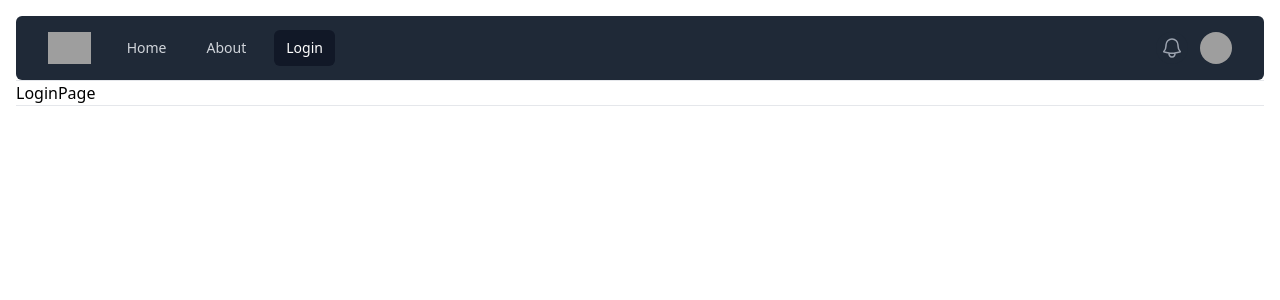
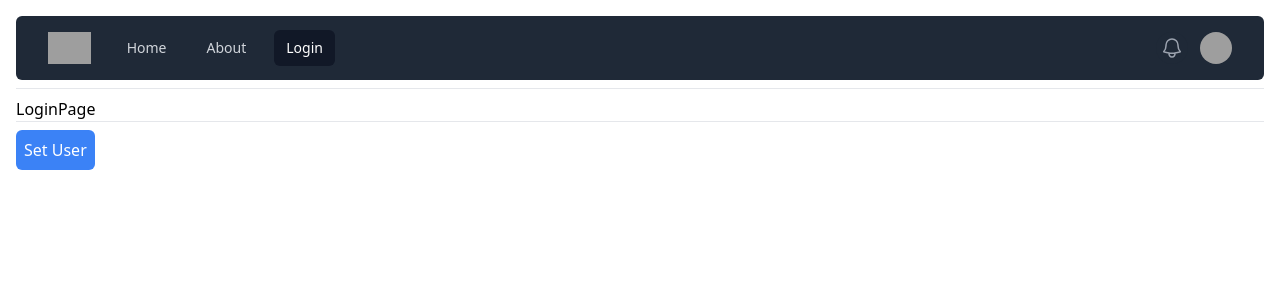
Before and after one commit to CristianRP/hooks-app, a React (Vite) app: page /login in a window 1280 px wide. Shown: the top 300 px of the page. Built offline with nearby package versions, Linux system fonts and the light colour scheme; grey boxes are pictures that could not be loaded.

Commit message:
feat: Add UserContext and UserProvider to show case the use of useContext hook and the createContext and how to get it in different components

```diff
--- a/src/09-useContext/HomePage.tsx
+++ b/src/09-useContext/HomePage.tsx
@@ -1,9 +1,14 @@
+import { useContext } from 'react';
+import { UserContext } from './context/UserContext';
 
 export const HomePage = () => {
+  const { user } = useContext( UserContext );
+
   return (
     <>
-      <h1>HomePage</h1>
+      <h1>HomePage <small>{ user?.name }</small></h1>
       <hr />
+      <pre>{ JSON.stringify(user, null, 3) }</pre>
     </>
   )
 }
--- a/src/09-useContext/LoginPage.tsx
+++ b/src/09-useContext/LoginPage.tsx
@@ -1,9 +1,28 @@
+import { useContext } from 'react'
+import { UserContext } from './context/UserContext';
 
 export const LoginPage = () => {
+
+  const { user, setUser } = useContext( UserContext );
+
+  console.log(user);
+
+
   return (
     <>
       <h1>LoginPage</h1>
       <hr />
+      <pre>{ JSON.stringify(user, null, 3) }</pre>
+
+      <button
+        className='bg-blue-500 rounded-md p-2 text-white mt-2'
+        onClick={() => setUser({
+          id: 123,
+          name: 'Cristian Ramirez',
+          email: 'cristian@gmail.com',
+        })}>
+        Set User
+      </button>
     </>
   )
 }
--- a/src/09-useContext/MainApp.tsx
+++ b/src/09-useContext/MainApp.tsx
@@ -1,11 +1,12 @@
 import { Navigate, Route, Routes } from 'react-router-dom'
 import { AboutPage, HomePage, LoginPage, Navbar } from '.'
+import { UserProvider } from './context/UserProvider'
 
 export const MainApp = () => {
   return (
-    <>
+    <UserProvider>
       <Navbar />
-      <hr />
+      <hr className='mt-2 mb-2' />
 
       <Routes>
         <Route path="/" element={ <HomePage /> } />
@@ -15,6 +16,6 @@ export const MainApp = () => {
         {/* <Route path="/*" element={ <LoginPage /> } /> wildcard to redirect if route doesn't exists or just redirect like below*/}
         <Route path='/*' element={ <Navigate to='/about' /> } />
       </Routes>
-    </>
+    </UserProvider>
   )
 }
--- /dev/null
+++ b/src/09-useContext/context/UserContext.tsx
@@ -0,0 +1,14 @@
+import { Dispatch, SetStateAction, createContext } from 'react';
+
+export type User = {
+  id?: number;
+  name?: string;
+  email?: string;
+}
+
+export type UserContextValue = {
+  user: User | undefined;
+  setUser: Dispatch<SetStateAction<User | undefined>>
+}
+
+export const UserContext = createContext<UserContextValue>({ user: {}, setUser: () => {} });
--- /dev/null
+++ b/src/09-useContext/context/UserProvider.tsx
@@ -0,0 +1,21 @@
+import { RoutesProps } from 'react-router-dom';
+
+import { User, UserContext } from './UserContext'
+import { useState } from 'react';
+
+// const user = {
+//   id: 123,
+//   name: 'Cristian Ramirez',
+//   email: 'cristian@gmail.com',
+// }
+
+export const UserProvider = ({ children }: RoutesProps) => {
+
+  const [user, setUser] = useState<User>();
+
+  return (
+    <UserContext.Provider value={{ user, setUser }}>
+      { children }
+    </UserContext.Provider>
+  )
+}
```
